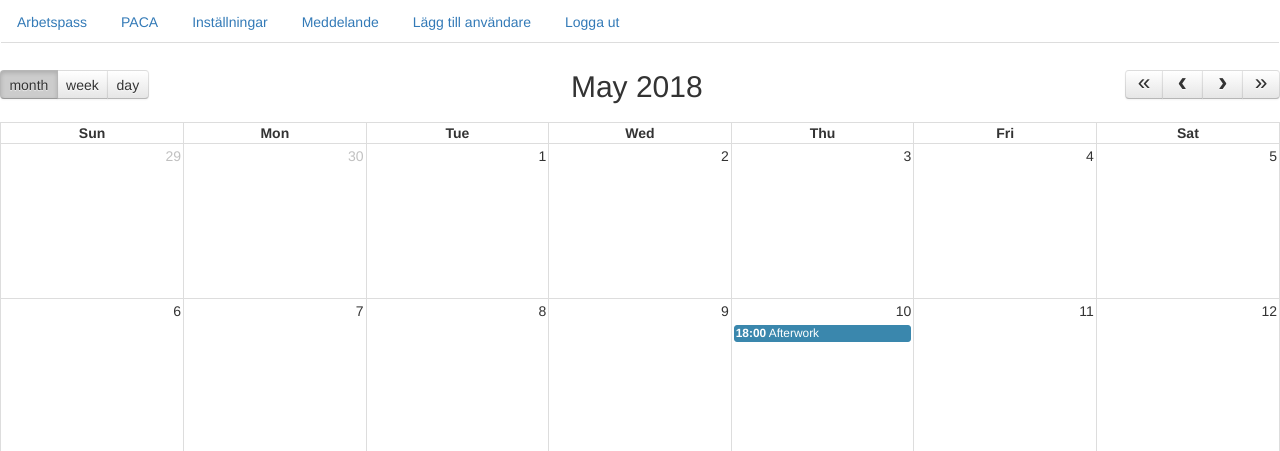
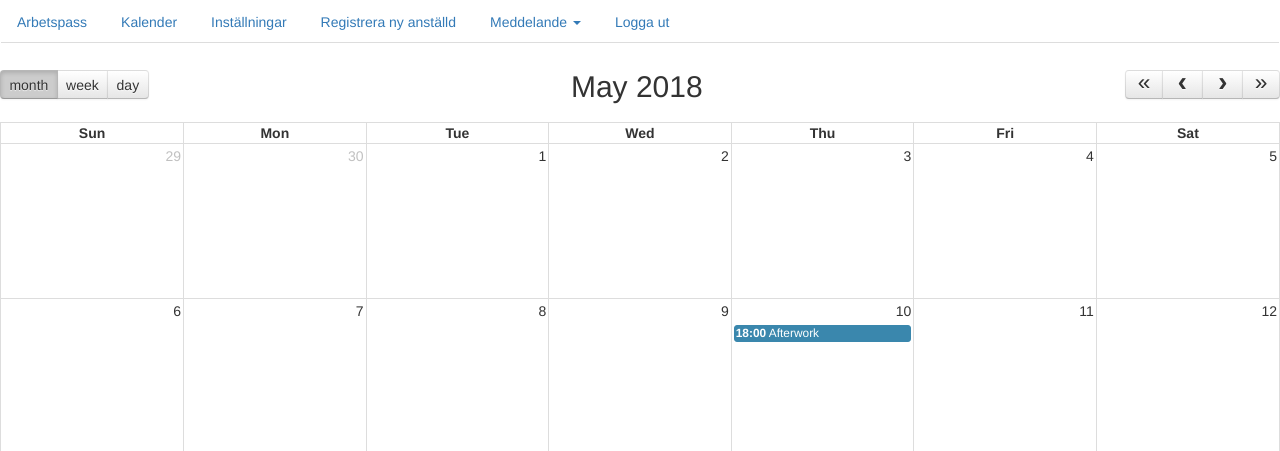
Before and after one commit to ChristopherAc/paca, a Django app: page / in a window 1280 px wide. Shown: the top 451 px of the page. Run offline with Django 3.2, Linux system fonts and the light colour scheme; a user stored in the database is signed in; data comes from the database, SQL or seed files in the repository; lists and menus that the app fills with data are empty; some libraries are stand-ins or nearby versions.

Commit message:
Gjort om meddelande i navbar till en dropdown. Skapat två separata templates för skickade och mottagna meddelande.

```diff
--- a/paca/paca_app/static/stylesheets/overall.css
+++ b/paca/paca_app/static/stylesheets/overall.css
@@ -36,3 +36,10 @@ input[type="submit"]{
   font-size: 0.8em;
   font-style:italic;
 }
+
+.dropdown-menu{
+  min-width:170px;
+  padding-left: 9px;
+  padding-top:5px;
+  padding-bottom:5px;
+}
--- a/paca/paca_app/templates/base.html
+++ b/paca/paca_app/templates/base.html
@@ -7,7 +7,7 @@
     <link rel="stylesheet" href="//maxcdn.bootstrapcdn.com/bootstrap/3.2.0/css/bootstrap-theme.min.css">
     <link rel="stylesheet" href="{% static "/stylesheets/overall.css" %}">
     <title>
-      PACAAs  {% block title %} - login {% endblock %}
+      PACAs  {% block title %} - login {% endblock %}
     </title>
     <meta charset="utf-8">
     {% block head %}
@@ -22,18 +22,31 @@
             <a class="nav-link disabled" href="{% url 'jobs' %}">Arbetspass</a>
           </li>
           <li class="nav-item">
-            <a class="nav-link active" href="{% url 'index' %}">PACA</a>
+            <a class="nav-link active" href="{% url 'index' %}">Kalender</a>
           </li>
           <li class="nav-item">
             <a class="nav-link" href="/settings">Inställningar</a>
           </li>
           <li class="nav-item">
-            <a class="nav-link" href="/message">Meddelande</a>
+            <a class="nav-link disabled" href="/add_user">Registrera ny anställd</a>
           </li>
-          <li class="nav-item">
-            <a class="nav-link disabled" href="/add_user">Lägg till användare</a>
+
+          <li class="nav-item dropdown">
+            <a class="nav-link dropdown-toggle" href="#" id="navbarDropdownMenuLink" data-toggle="dropdown" aria-haspopup="true" aria-expanded="false">
+              Meddelande
+              <span class="badge badge-info" id=unreadCount></span>
+              <span class="sr-only">unread messages</span>
+              <span class="caret"></span>
+            </a>
+            <div class="dropdown-menu" aria-labelledby="navbarDropdownMenuLink">
+              <a class="dropdown-item" href="{% url 'new_message' %}">Nytt meddelande</a>
+              <a class="dropdown-item" href="{% url 'sent_messages' %}">Skickade meddelande</a>
+              <div class="dropdown-divider"></div>
+              <a class="dropdown-item" href="{% url 'recieved_messages' %}">Mottagna meddelande</a>
+            </div>
           </li>
-          <li class="nav-item">
+
+        <li class="nav-item">
             <a class="nav-link disabled" href="{% url 'logout' %}">Logga ut</a>
           </li>
         </ul>
@@ -45,5 +58,9 @@
       <!-- Innehåll för sidan -->
     {% endblock %}
 
+    <script src="https://code.jquery.com/jquery-3.3.1.slim.min.js" integrity="sha384-q8i/X+965DzO0rT7abK41JStQIAqVgRVzpbzo5smXKp4YfRvH+8abtTE1Pi6jizo" crossorigin="anonymous"></script>
+    <script src="https://cdnjs.cloudflare.com/ajax/libs/popper.js/1.14.0/umd/popper.min.js" integrity="sha384-cs/chFZiN24E4KMATLdqdvsezGxaGsi4hLGOzlXwp5UZB1LY//20VyM2taTB4QvJ" crossorigin="anonymous"></script>
+    <script src="https://stackpath.bootstrapcdn.com/bootstrap/4.1.0/js/bootstrap.min.js" integrity="sha384-uefMccjFJAIv6A+rW+L4AHf99KvxDjWSu1z9VI8SKNVmz4sk7buKt/6v9KI65qnm" crossorigin="anonymous"></script>
+    <script src="{% static "JS/count_unread_messages.js" %}"></script>
   </body>
 </html>
--- a/paca/paca_app/templates/change_password.html
+++ b/paca/paca_app/templates/change_password.html
@@ -1,4 +1,5 @@
-{% extends "base.html" %}
+{% extends 'base.html' %}
+{% block title %} Byte av lösenord {% endblock %}
 
 {% block header %}
 {% endblock %}
--- a/paca/paca_app/templates/index.html
+++ b/paca/paca_app/templates/index.html
@@ -1,5 +1,5 @@
 {% extends 'base.html' %}
-
+{% block title %} Startsida {% endblock %}
 {% block head %}
   {% load static %}
   <link href={% static "paca_app/calendar/fullcalendar.min.css"%} rel='stylesheet' />
--- a/paca/paca_app/templates/jobs.html
+++ b/paca/paca_app/templates/jobs.html
@@ -1,4 +1,4 @@
-{% extends "base.html" %}
+{% extends 'base.html' %}
 
 {% block head %}
 {% endblock %}
--- a/paca/paca_app/urls.py
+++ b/paca/paca_app/urls.py
@@ -5,10 +5,14 @@ urlpatterns = [
     path('', views.index, name='index'),
     # inställningar
     path('settings/', views.settings, name='settings'),
-    # Meddelande
-    path('message', views.message, name='message'),
+    # Nytt meddelande
+    path('new_message/', views.new_message, name='new_message'),
+    # Skickade meddelande
+    path('sent_messages/', views.sent_messages, name='sent_messages'),
+    # Mottagna meddelande
+    path('recieved_messages/', views.recieved_messages, name='recieved_messages'),
     # Ändra lösenord ( första inloggningen )
-    path('changepassword/', views.change_password, name='changepassword'),
+    path('changepassword', views.change_password, name='changepassword'),
     # lägg till en arbetsgivare
     path('add_user/', views.add_user, name='add_user'),
     #Glömt lösenord
--- a/paca/paca_app/views.py
+++ b/paca/paca_app/views.py
@@ -21,7 +21,7 @@ def get_jobs(request):
 @login_required
 def index(request):
     # Första sidan, login sida om användaren inte är inloggad.
-    #Är användaren inloggad så visas kalendern ( index.html )
+    #Är användaren inloggad så visas kalendern (index.html)
     if request.user.has_logged_in == False:
         return redirect('changepassword/')
     return render(request,'index.html')
@@ -82,7 +82,7 @@ def jobs_book(request, id):
     return redirect('/jobs')
 
 @login_required
-def message(request):
+def new_message(request):
     # Skapar en Modelform
     form = MessageForm()
     if request.method == 'POST':
@@ -93,10 +93,29 @@ def message(request):
             new_message = form.save(commit=False)
             new_message.sent_from = request.user
             new_message.save()
+            form = MessageForm()
+            messages.success(request, "Ditt meddelande har skickats!")
+    return render(request,'new_message.html', {'form':form})
 
-    messages = Message.objects.filter(sent_to=request.user)
+@login_required
+def sent_messages(request):
+    """ Sparar alla meddelande som är skickade från den inloggande användaren """
     message_sent = Message.objects.filter(sent_from=request.user)
-    return render(request,'message.html',{'form':form,'messages':messages,'message_sent':message_sent})
+    return render(request, 'sent_messages.html', {'message_sent':message_sent})
+
+@login_required
+def recieved_messages(request):
+    """ Sparar alla meddelande som är mottagna av den inloggande användaren """
+    message_recieved = Message.objects.filter(sent_to=request.user)
+    return render(request, 'recieved_messages.html', {'message_recieved':message_recieved})
+
+"""
+@login_required
+def unread_messages(user)
+    msg = Message.objects.filter(sent_to=request.user).filter(is_read=False).count()
+
+
+"""
 
 @login_required
 def change_password(request):
```
Also changed, not shown: paca/paca_app/templates/forgot_password.html (+5 -3 lines), paca/paca_app/templates/message.html (deleted, +0 -27 lines), paca/paca_app/templates/new_message.html (added, +17 -0 lines), paca/paca_app/templates/recieved_messages.html (added, +12 -0 lines), paca/paca_app/templates/sent_messages.html (added, +13 -0 lines).
